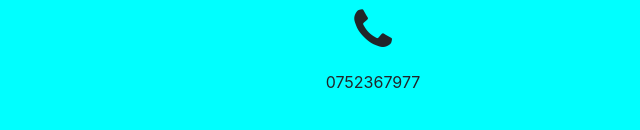
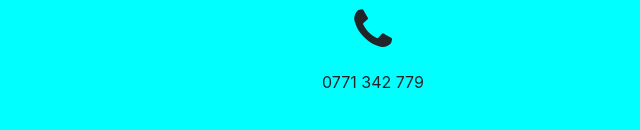
Before and after one commit to ciocianconstruct/ciocianconstruct.github.io, a website with bundled scripts: page index.html in a window 1280 px wide. Shown: the part 2451-2581 px from the top of the page, 77-717 px from the left. Built offline with nearby package versions, Linux system fonts and the light colour scheme.

Commit message:
modificat nr telefon
corect

```diff
--- a/index.html
+++ b/index.html
@@ -140,7 +140,7 @@
             <div class="row">
                 <div class="col-lg-4 ml-auto text-center">
                     <i class="fa fa-phone fa-3x mb-3 sr-contact"></i>
-                    <p>0752367977</p>
+                    <p>0771 342 779</p>
                 </div>
                 <div class="col-lg-4 mr-auto text-center">
                     <i class="fa fa-envelope-o fa-3x mb-3 sr-contact"></i>
```
